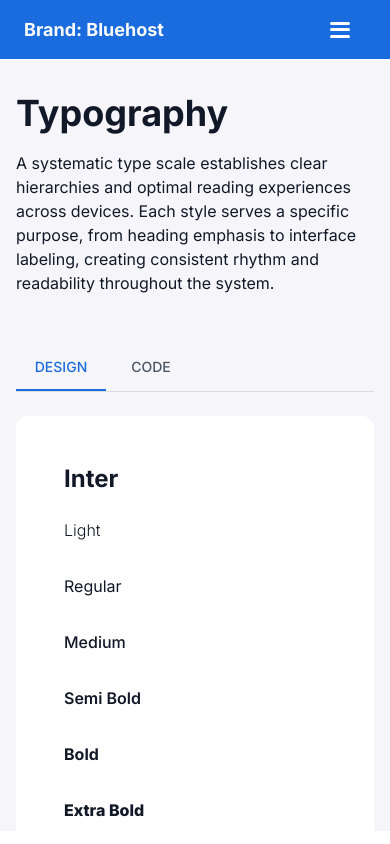
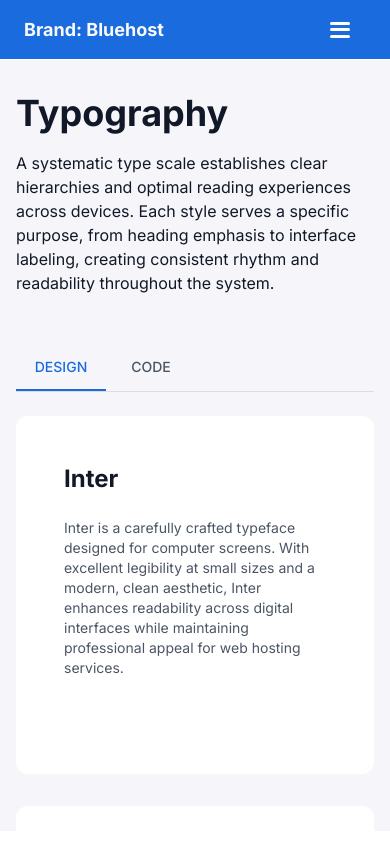
Before and after one commit to kevinsmithdesign/MulitBrandDesignSystem, a React (Vite) app: page /typography in a window 390 px wide. Built offline with nearby package versions, Linux system fonts and the light colour scheme.

Commit message:
Testing responsiveness for iframe preview within case study

```diff
--- a/src/pages/TypographyPage.jsx
+++ b/src/pages/TypographyPage.jsx
@@ -353,7 +353,12 @@ const TypographyPage = () => {
               <Typography fontWeight="bold" variant="h4" mb={3}>
                 {currentFontConfig.fontName}
               </Typography>
-              <Stack flexDirection={{ xs: "column", md: "row" }} gap={4} mb={4}>
+              <Stack
+                flexDirection="row"
+                sx={{ display: { xs: "none", lg: "flex" } }}
+                gap={4}
+                mb={4}
+              >
                 {currentFontConfig.weights.map((weightConfig, index) => (
                   <Typography
                     key={index}
```
